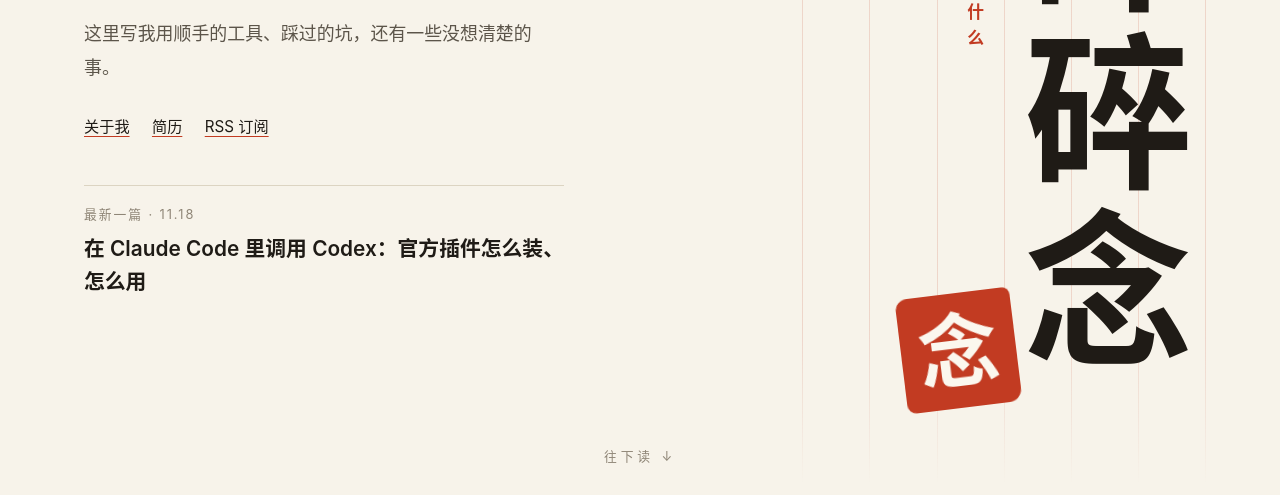
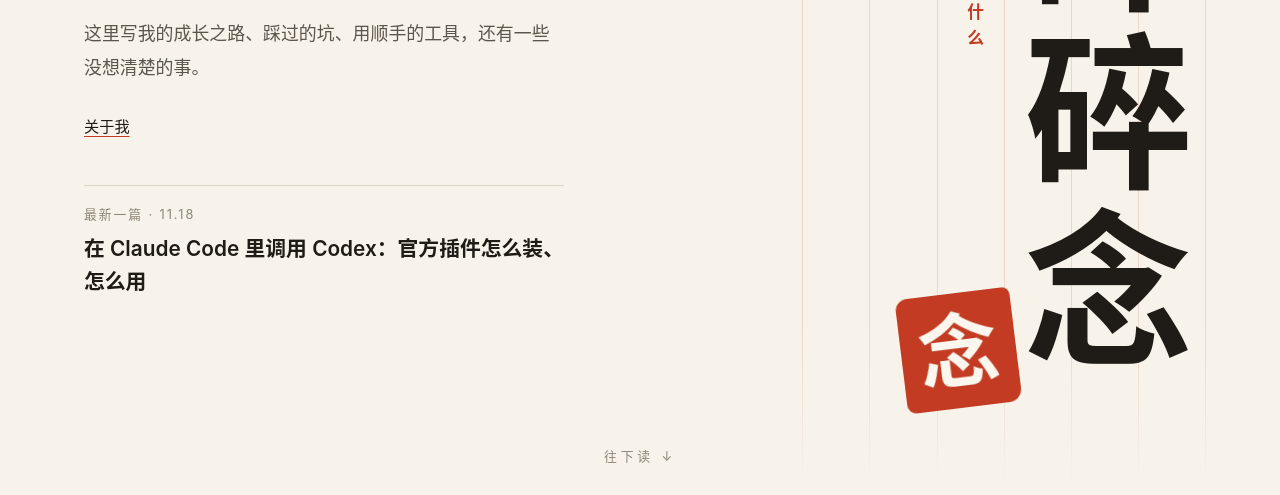
Before and after one commit to starslittle/blog, an Astro site: page / in a window 1280 px wide. Shown: the part 305-800 px from the top of the page. Built offline with nearby package versions, Linux system fonts and the light colour scheme; Astro itself is replaced by a stand-in of ours; some packages are replaced by stand-ins of ours.

Commit message:
Drop the resume and RSS links; reword the homepage intro
Co-Authored-By: Claude Opus 5.5 <noreply@anthropic.com>

```diff
--- a/src/pages/about.astro
+++ b/src/pages/about.astro
@@ -271,8 +271,6 @@ const openSource = [
 				</p>
 				<ul class="links">
 					<li><a href="/blog">全部文章</a></li>
-					<li><a href="/resume.pdf" target="_blank">简历</a></li>
-					<li><a href="/rss.xml">RSS 订阅</a></li>
 				</ul>
 			</section>
 		</main>
--- a/src/pages/index.astro
+++ b/src/pages/index.astro
@@ -508,12 +508,10 @@ const claudeParts = await seriesPosts('claude');
 				<div class="intro">
 					<h1>你好，我是 Tao。</h1>
 					<p class="lead">
-						这里写我用顺手的工具、踩过的坑，还有一些没想清楚的事。
+						这里写我的成长之路、踩过的坑、用顺手的工具，还有一些没想清楚的事。
 					</p>
 					<ul class="links">
 						<li><a href="/about">关于我</a></li>
-						<li><a href="/resume.pdf" target="_blank">简历</a></li>
-						<li><a href="/rss.xml">RSS 订阅</a></li>
 					</ul>
 					<a class="latest" href={`/blog/${latest.id}/`}>
 						<small>最新一篇 · {md(latest.data.pubDate)}</small>
```
